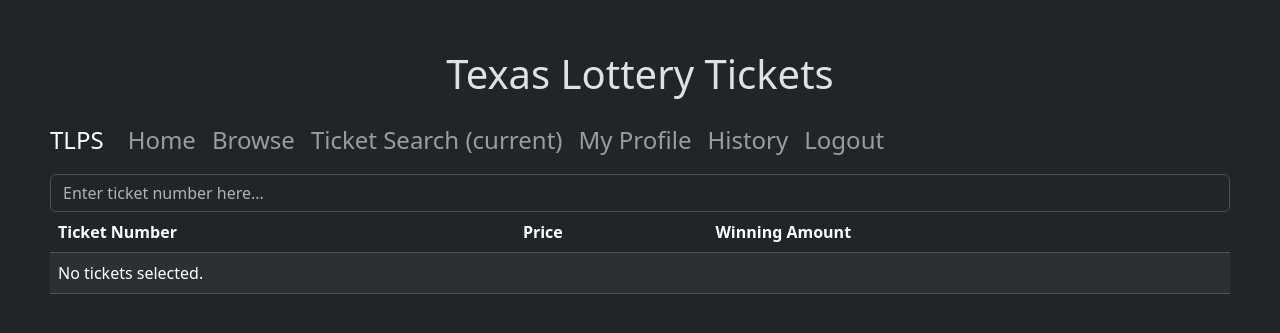
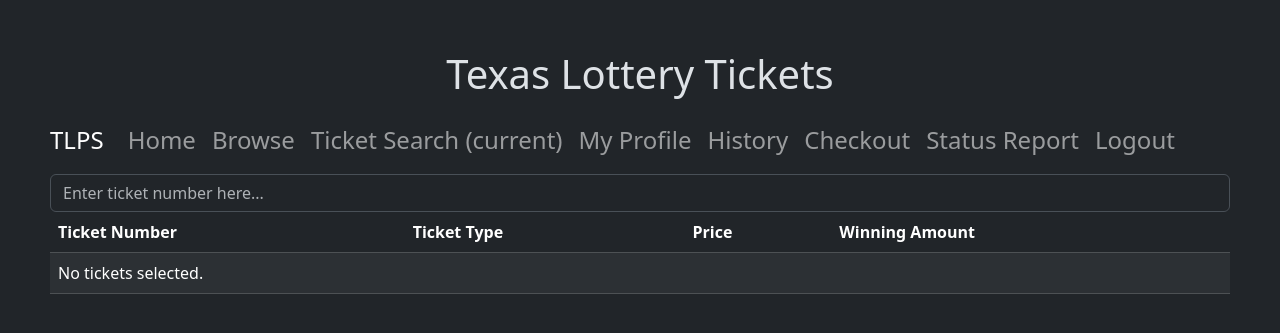
Before and after one commit to arizzo99/Lottery-Ticket-System, a PHP site: page /ticket_search.php in a window 1280 px wide. Shown: the top 333 px of the page. Run offline with PHP 8.4, Linux system fonts and the light colour scheme; the visitor is signed in with stand-in values (Sample User, id 1).

Commit message:
Update ticket_search.php

```diff
--- a/XAMPP/ticket_search.php
+++ b/XAMPP/ticket_search.php
@@ -36,6 +36,14 @@ if(!isset($_SESSION["user"])){
                     <a href="history.php" class="nav-link">History </a>
                 </li>
                 <li class="nav-item">
+                    <a href="checkout.php" class="nav-link">Checkout </a>
+                </li>
+                <?php if(isset($_SESSION['admin'])):?>
+                <li class="nav-item">
+                    <a href="admin.php" class="nav-link">Status Report</a>
+                </li>
+                <?php endif ?>
+                <li class="nav-item">
                     <a href="logout.php" class="nav-link">Logout</a>
                 </li>
                 </li>
@@ -49,7 +57,7 @@ if(!isset($_SESSION["user"])){
             # implement error throwing for invalid inputs
             $search_term = $_POST['search'];
             require_once "database.php";
-            $sql = "SELECT * FROM tickets WHERE CAST(ticket_id AS CHAR) LIKE '%$search_term%'";
+            $sql = "SELECT * FROM tickets WHERE CAST(ticket_id AS CHAR) LIKE '%$search_term%' AND id IS NULL" ;
             $result = mysqli_query($conn_bool, $sql);
             $data = $result->fetch_all(MYSQLI_ASSOC);
         }
@@ -61,6 +69,7 @@ if(!isset($_SESSION["user"])){
                 <thead class="thead-dark">
                     <tr>
                         <th scope="col">Ticket Number</th>
+                        <th scope="col">Ticket Type</th>
                         <th scope="col">Price</th>
                         <th scope="col">Winning Amount</th>
                     </tr>
@@ -72,6 +81,10 @@ if(!isset($_SESSION["user"])){
                         <div class="form-group">
                             <td><?= htmlspecialchars($row['ticket_id'])?></td>
                             <input type="hidden" name="ticket_id" value=<?= htmlspecialchars($row['ticket_id'])?>>
+                        </div>
+                        <div class="form-group">
+                            <td><?= htmlspecialchars($row['ticket_type'])?></td>
+                            <input type="hidden" name="ticket_type" value=<?= htmlspecialchars($row['ticket_type'])?>>
                         </div>
                         <div class="form-group">
                             <td><?= '$' . htmlspecialchars($row['price'])?></td>
```
